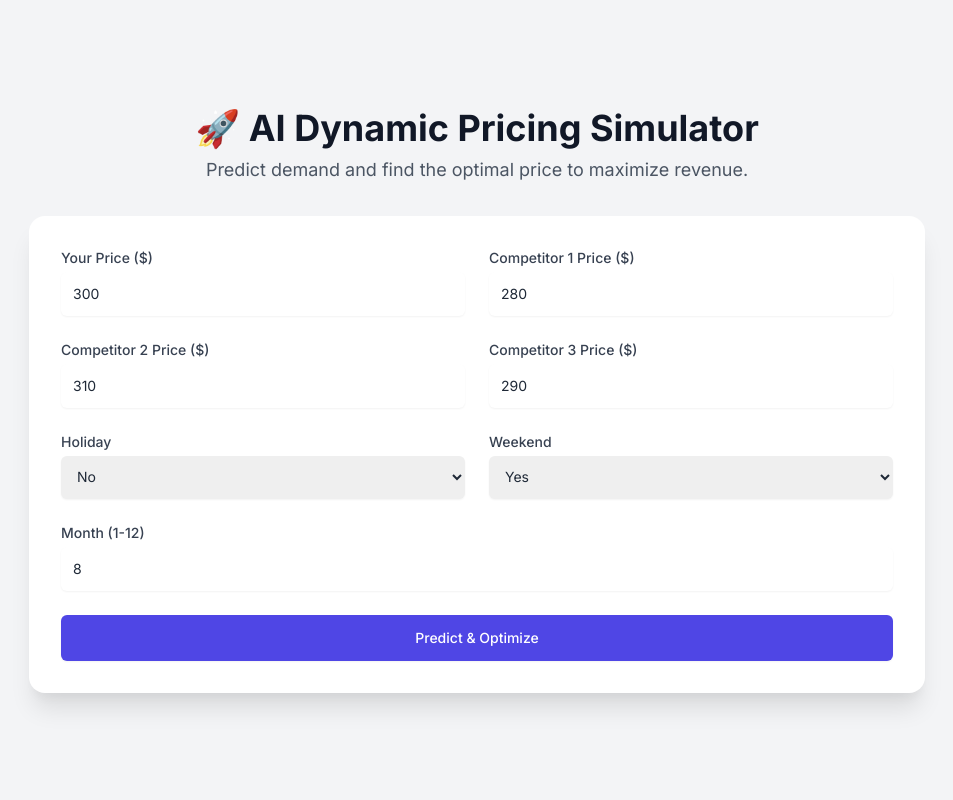
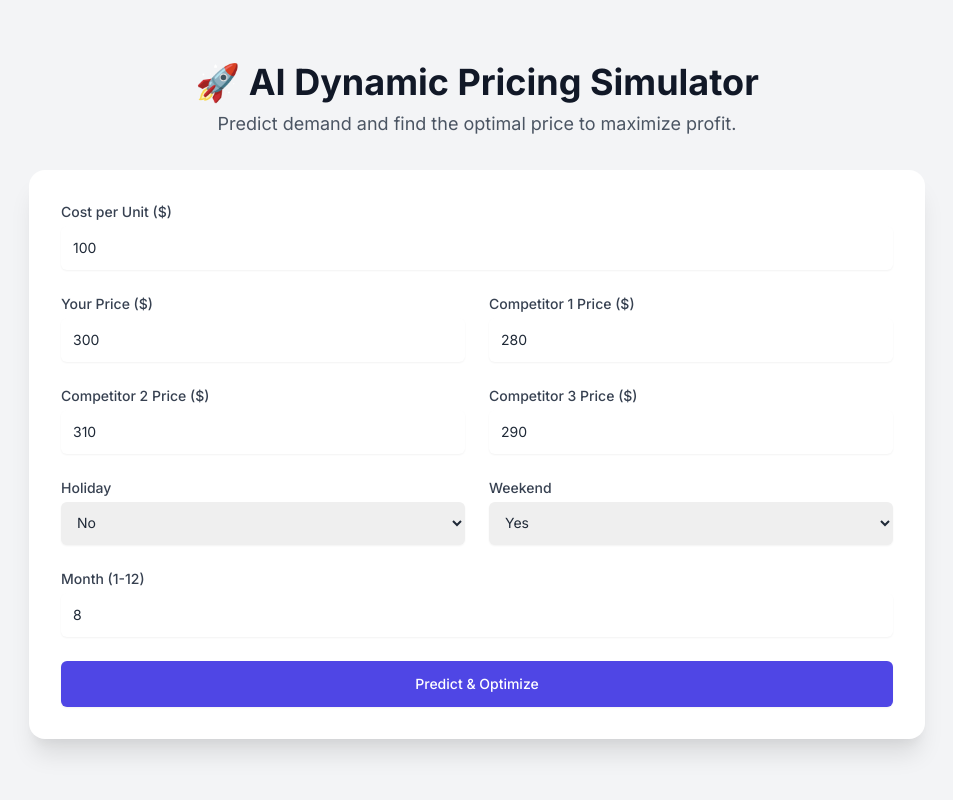
Before and after one commit to VirajBarapatre/dynamic-pricing-simulator, a Flask app: page / in a window 1280 px wide. Shown: the whole page, without its empty margins (163-1116 px from the left). Run offline with Flask 3, Linux system fonts and the light colour scheme; some libraries are stand-ins or nearby versions.

Commit message:
Add profit optimization feature and new UI

```diff
--- a/templates/index.html
+++ b/templates/index.html
@@ -24,12 +24,18 @@
                     🚀 AI Dynamic Pricing Simulator
                 </h1>
                 <p class="mt-2 text-lg text-gray-600 dark:text-gray-400">
-                    Predict demand and find the optimal price to maximize revenue.
+                    Predict demand and find the optimal price to maximize profit.
                 </p>
             </div>
 
             <div class="bg-white dark:bg-gray-800 shadow-xl rounded-2xl p-8 space-y-6">
                 <form id="pricing-form" class="grid grid-cols-1 md:grid-cols-2 gap-6">
+                    <!-- New input for Unit Cost -->
+                    <div class="col-span-2">
+                        <label for="unit_cost" class="block text-sm font-medium text-gray-700 dark:text-gray-300">Cost per Unit ($)</label>
+                        <input type="number" name="unit_cost" id="unit_cost" value="100" step="0.01" required
+                               class="mt-1 block w-full rounded-md border-gray-300 dark:border-gray-600 dark:bg-gray-700 dark:text-white shadow-sm focus:border-indigo-500 focus:ring-indigo-500 sm:text-sm p-3">
+                    </div>
                     <!-- Form Inputs -->
                     <div class="col-span-1">
                         <label for="unit_price" class="block text-sm font-medium text-gray-700 dark:text-gray-300">Your Price ($)</label>
@@ -96,6 +102,7 @@
                         <div class="mt-2 text-lg">
                             <p>Predicted Demand: <span class="font-semibold" id="user-demand"></span> units</p>
                             <p>Expected Revenue: <span class="font-semibold" id="user-revenue"></span></p>
+                            <p>Expected Profit: <span class="font-semibold" id="user-profit"></span></p>
                         </div>
                     </div>
 
@@ -105,13 +112,13 @@
                         <div class="mt-2 text-lg">
                             <p>Optimal Price: <span class="font-semibold text-2xl" id="optimal-price"></span></p>
                             <p>Max Predicted Demand: <span class="font-semibold" id="optimal-demand"></span> units</p>
-                            <p>Max Expected Revenue: <span class="font-semibold" id="optimal-revenue"></span></p>
+                            <p>Max Expected Profit: <span class="font-semibold" id="optimal-profit"></span></p>
                         </div>
                     </div>
 
                     <!-- Plot Section -->
                     <div class="bg-gray-50 dark:bg-gray-900 rounded-2xl p-6 shadow-md relative w-full h-96">
-                        <h4 class="text-xl font-bold text-center mb-4">Demand & Revenue Curves</h4>
+                        <h4 class="text-xl font-bold text-center mb-4">Demand & Profit Curves</h4>
                         <canvas id="pricing-chart" class="w-full h-full"></canvas>
                     </div>
                 </div>
@@ -134,9 +141,10 @@
 
         const userDemandSpan = document.getElementById('user-demand');
         const userRevenueSpan = document.getElementById('user-revenue');
+        const userProfitSpan = document.getElementById('user-profit');
         const optimalPriceSpan = document.getElementById('optimal-price');
         const optimalDemandSpan = document.getElementById('optimal-demand');
-        const optimalRevenueSpan = document.getElementById('optimal-revenue');
+        const optimalProfitSpan = document.getElementById('optimal-profit');
 
         let chart = null;
 
@@ -151,7 +159,7 @@
             const formData = new FormData(form);
 
             try {
-                const response = await fetch('/predict', {
+                const response = await fetch(window.location.origin + '/predict', {
                     method: 'POST',
                     body: formData
                 });
@@ -167,10 +175,11 @@
                     // Update the UI with prediction results
                     userDemandSpan.textContent = data.user_prediction.demand;
                     userRevenueSpan.textContent = `$${data.user_prediction.revenue.toFixed(2)}`;
+                    userProfitSpan.textContent = `$${data.user_prediction.profit.toFixed(2)}`;
 
                     optimalPriceSpan.textContent = `$${data.optimal_prediction.optimal_price.toFixed(2)}`;
                     optimalDemandSpan.textContent = data.optimal_prediction.optimal_demand;
-                    optimalRevenueSpan.textContent = `$${data.optimal_prediction.max_revenue.toFixed(2)}`;
+                    optimalProfitSpan.textContent = `$${data.optimal_prediction.max_profit.toFixed(2)}`;
 
                     // Find index of user's price and optimal price for plot
                     const prices = data.plot_data.prices;
@@ -190,13 +199,12 @@
                             tension: 0.4
                         },
                         {
-                            label: 'Predicted Revenue',
-                            data: data.plot_data.revenue,
+                            label: 'Predicted Profit',
+                            data: data.plot_data.profit,
                             borderColor: 'rgb(16, 185, 129)',
                             backgroundColor: 'rgba(16, 185, 129, 0.2)',
-                            yAxisID: 'y_revenue',
-                            tension: 0.4,
-                            hidden: false
+                            yAxisID: 'y_profit',
+                            tension: 0.4
                         }
                     ];
 
@@ -205,7 +213,7 @@
                     if (userPriceIndex !== -1) {
                         scatterPoints.push({
                             x: prices[userPriceIndex],
-                            y: data.plot_data.revenue[userPriceIndex],
+                            y: data.plot_data.profit[userPriceIndex],
                             r: 8
                         });
                     }
@@ -213,7 +221,7 @@
                     if (optimalPriceIndex !== -1) {
                         scatterPoints.push({
                             x: prices[optimalPriceIndex],
-                            y: data.plot_data.revenue[optimalPriceIndex],
+                            y: data.plot_data.profit[optimalPriceIndex],
                             r: 8
                         });
                     }
@@ -255,7 +263,7 @@
                                 plugins: {
                                     title: {
                                         display: true,
-                                        text: 'Revenue vs. Price Curve',
+                                        text: 'Profit vs. Price Curve',
                                         font: {
                                             size: 16
                                         }
@@ -284,13 +292,13 @@
                                             text: 'Predicted Demand (units)'
                                         }
                                     },
-                                    y_revenue: {
+                                    y_profit: {
                                         type: 'linear',
                                         display: true,
                                         position: 'right',
                                         title: {
                                             display: true,
-                                            text: 'Predicted Revenue ($)'
+                                            text: 'Predicted Profit ($)'
                                         },
                                         grid: {
                                             drawOnChartArea: false,
```
